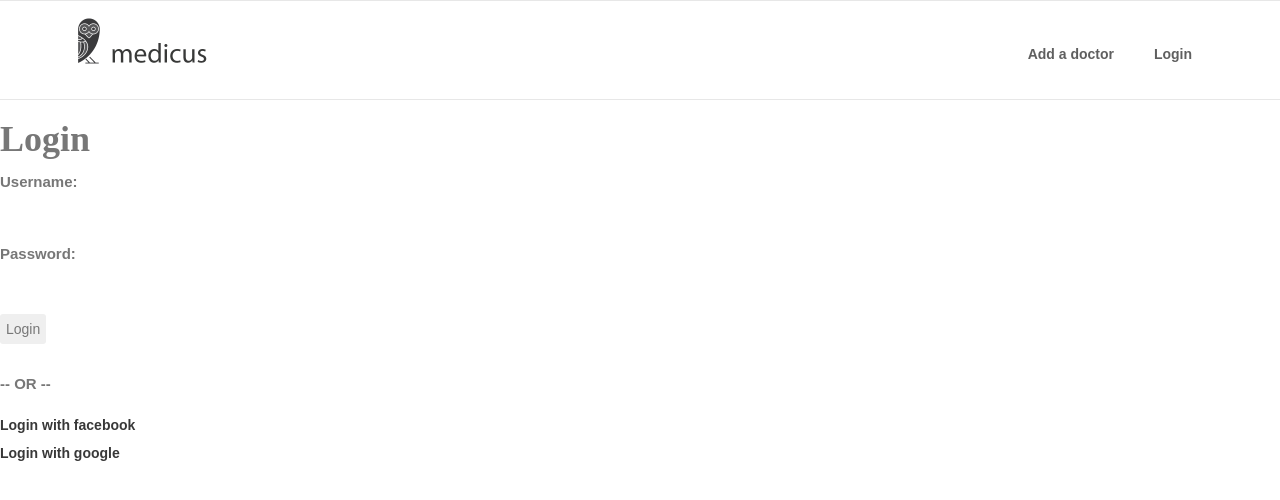
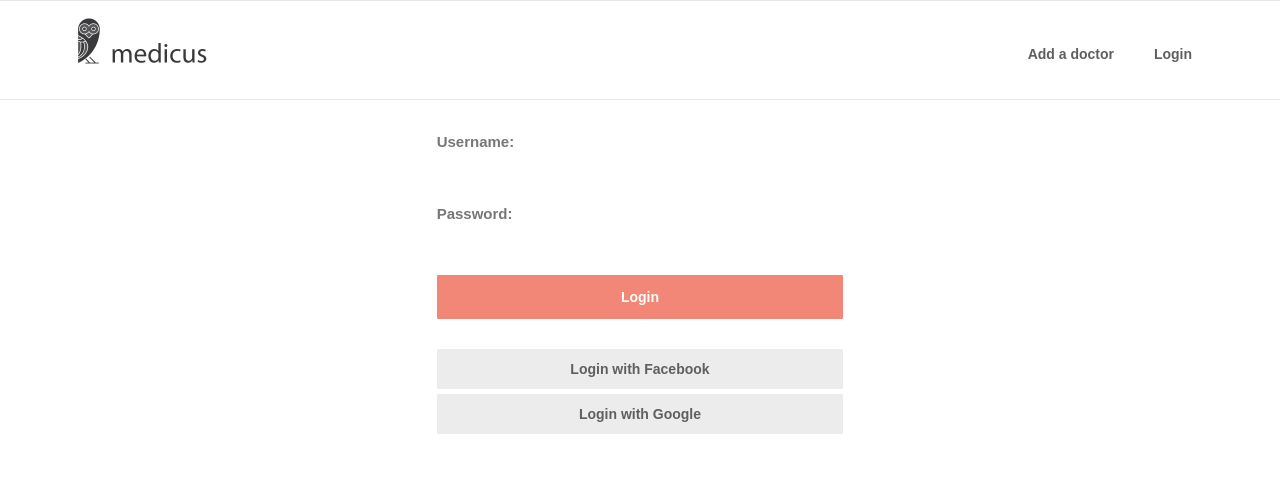
Before and after one commit to gardiac2002/medicus, a Django app: page /login/ in a window 1280 px wide. Shown: the top 500 px of the page. Run offline with Django 3.2, Linux system fonts and the light colour scheme; some libraries are stand-ins or nearby versions.

Commit message:
Styled the login page

```diff
--- a/medicus/static/assets/css/style.css
+++ b/medicus/static/assets/css/style.css
@@ -312,6 +312,22 @@ input[type="search"]::-webkit-search-decoration {
     border-color: #F0F0F0;
     font-weight: 600;
 }
+
+.btn-secondary {
+    border-radius: 1px;
+    padding: 10px 20px;
+    border: 0px;
+    color: #383838;
+    background-color: #e8e8e8;
+    border-color: #383838;
+    font-weight: 600;
+}
+.btn-secondary:hover, .btn-secondary:focus, .btn-secondary:active, .btn-secondary.active, .open > .dropdown-toggle.btn-secondary {
+    color: #383838;
+    background-color: #e8e8e8;
+    font-weight: 600;
+}
+
 .search-form {
     background-color: #fff;
     border-radius: 5px;
--- a/medicus/templates/medicus/base.html
+++ b/medicus/templates/medicus/base.html
@@ -55,8 +55,8 @@
                 <!-- Collect the nav links, forms, and other content for toggling -->
                 <div class="collapse navbar-collapse yamm" id="navigation">
                     <div class="button navbar-right">
-                        <a href="/addadoctor" class="navbar-btn btn btn-secondary">Add a doctor</a>
-                        <a href="/login" class="navbar-btn btn btn-secondary">Login</a>
+                        <a href="/addadoctor" class="navbar-btn btn btn-text">Add a doctor</a>
+                        <a href="/login" class="navbar-btn btn btn-text">Login</a>
                     </div>
                 </div><!-- /.navbar-collapse -->
             </div><!-- /.container-fluid -->
--- a/medicus/templates/registration/login.html
+++ b/medicus/templates/registration/login.html
@@ -1,14 +1,18 @@
 {% extends 'medicus/base.html' %}
 
 {% block content %}
-  <h2>Login</h2>
-  <form method="post">
-    {% csrf_token %}
-    {{ form.as_p }}
-    <button type="submit">Login</button>
-  </form>
-  <br>
-  <p><strong>-- OR --</strong></p>
-  <a href="{% url 'social:begin' 'facebook' %}">Login with facebook</a><br>
-  <a href="{% url 'social:begin' 'google-oauth2' %}">Login with google</a><br>
+  <div class="content margin-top-30">
+    <div class="row">
+      <div class="col-md-4 col-md-offset-4 col-sm-6 col-sm-offset-3 col-xs-12 col-xs-offset-0"
+        <form method="post">
+          {% csrf_token %}
+          {{ form.as_p }}
+          <button type="submit" class="btn btn-primary btn-block">Login</button>
+        </form>
+        <div class="clearfix margin-top-30"></div>
+        <a href="{% url 'social:begin' 'facebook' %}" class="btn btn-secondary btn-block">Login with Facebook</a>
+        <a href="{% url 'social:begin' 'google-oauth2' %}" class="btn btn-secondary btn-block">Login with Google</a>
+      </div>
+    </div>
+  </div>
 {% endblock %}
```
